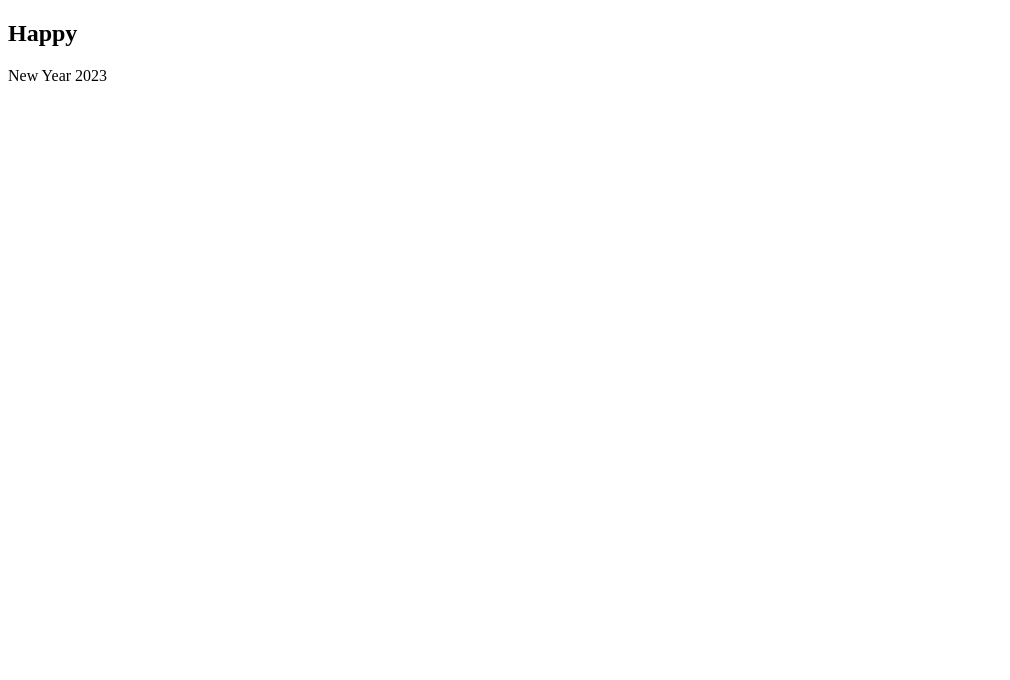
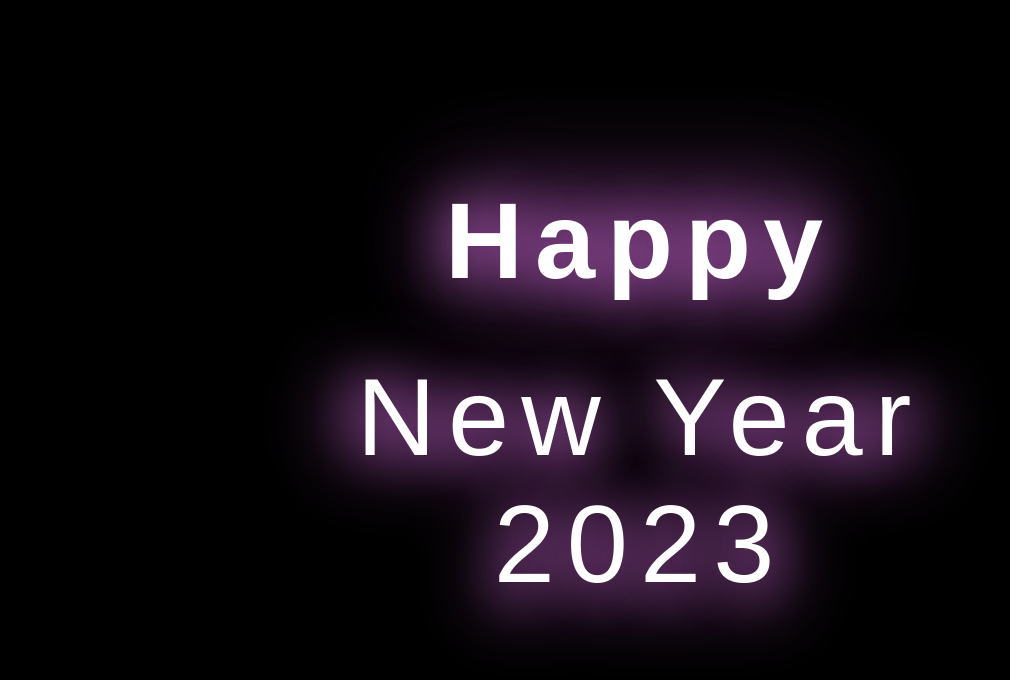
Before and after one commit to jjackson112/happy-new-year, a plain HTML site: page index.html in a window 1280 px wide. Shown: the whole page, without its empty margins (0-1010 px from the left). Drawn offline with Linux system fonts and the light colour scheme.

Commit message:
HTML & CSS
Added data-text
CSS includes filter: blur(), opacity, letter spacing, :before and :after content

```diff
--- a/index.html
+++ b/index.html
@@ -9,7 +9,7 @@
     <script src="app.js" defer></script>
 </head>
 <body>
-    <div id="happy"><h2>Happy</h2></div>
-    <div id="new-year">New Year 2023</div>
+    <div id="happy" data-text="Happy"><h2>Happy</h2></div>
+    <div id="new-year" data-text="New Year 2023">New Year 2023</div>
 </body>
 </html>
--- a/styles.css
+++ b/styles.css
@@ -0,0 +1,70 @@
+html {
+    box-sizing: border-box;
+    font-size: 16px;
+}
+
+body, h1, h2, h3 {
+    margin: 0;
+    padding: 0;
+}
+
+body {
+    background-color: #000;
+}
+
+#happy, #new-year {
+    position: absolute;
+    transform: translate(-50%, -50%);
+    text-align: center;
+    color: #fff;
+    text-shadow: 0 0 50px #974E9E;
+    z-index: 1;
+}
+
+#happy:after, #new-year:after {
+    content: attr(data-text);
+    position: absolute;
+    top: 0;
+    left: 0;
+    z-index: -1;
+    text-align: center;
+    color: #974E9E;
+    filter: blur(30px);
+}
+
+#happy {
+    top: 30%;
+    left: 50%;
+    font-family: 'Arial', serif;
+    font-size: 72px;
+    letter-spacing: 12px;
+}
+
+#happy:after {
+    font-size: 108px;
+}
+
+#happy:before {
+    content: '';
+    position: absolute;
+    top: 0;
+    left: 0;
+    height: 100%;
+    width: 100%;
+    background-color: #974E9E;
+    z-index: -2;
+    opacity: 0.4;
+    filter: blur(50px)
+}
+
+#new-year {
+    top: 60%;
+    left: 50%;
+    font-family: 'Arial', serif;
+    font-size: 110px;
+    letter-spacing: 12px;
+}
+
+#new-year:after {
+    font-size: 120px;
+}
```
